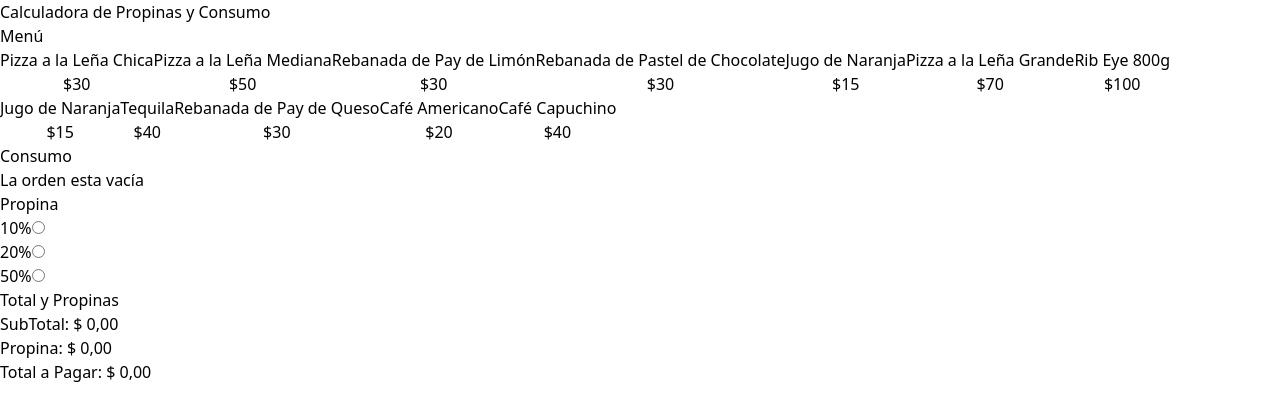
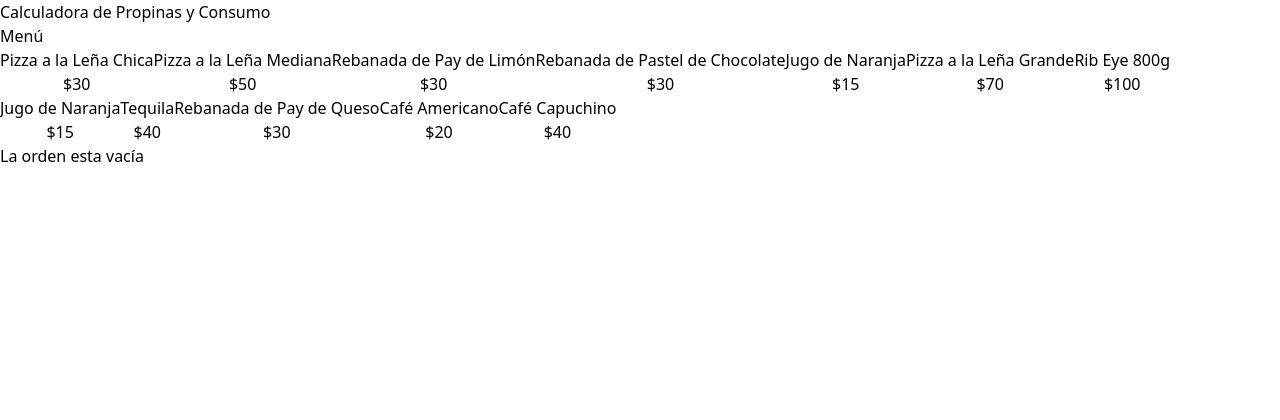
Before and after one commit to Nico235711/calculadora-propinas-useReducer, a React (Vite) app: page / in a window 1280 px wide. Shown: the top 420 px of the page. Built offline with nearby package versions, Linux system fonts and the light colour scheme.

Commit message:
Reiniciando la Orden

```diff
--- a/src/App.tsx
+++ b/src/App.tsx
@@ -8,7 +8,7 @@ import useOrder from "./hooks/useOrder"
 
 function App() {
 
-  const { order, addItem, removeItem, tip, setTip } = useOrder()
+  const { order, addItem, removeItem, tip, setTip, placeOrder } = useOrder()
 
   return (
     <>
@@ -31,19 +31,29 @@ function App() {
         </div>
 
         <div className="border-2 border-slate-300 rounded-md p-5 md:overflow-y-scroll md:h-screen space-y-10">
+          {
+            order.length ? (
+              <>
                 <OrderContents
                   order={order}
                   removeItem={removeItem}
                 />
 
                 <TipPercentageForm
+                  tip={tip}
                   setTip={setTip}
                 />
 
                 <OrderTotals
                   order={order}
                   tip={tip}
+                  placeOrder={placeOrder}
                 />
+              </>
+              ) : (
+            <p className="font-bold text-3xl text-indigo-600">La orden esta vacía</p>
+            )
+          }
         </div>
       </main>
     </>
--- a/src/components/OrderContents.tsx
+++ b/src/components/OrderContents.tsx
@@ -14,7 +14,6 @@ const OrderContents = ({ order, removeItem } : OrderContentsProps) => {
 
       <div className="mt-5 space-y-3">
         {
-          order.length ? (
           order.map( item => (
             <div
               key={item.id}
@@ -37,9 +36,6 @@ const OrderContents = ({ order, removeItem } : OrderContentsProps) => {
               </div>
             </div>
           ))
-          ) : (
-            <p className="font-bold text-3xl text-indigo-600">La orden esta vacía</p>
-          )
         }
       </div>
     </div>
--- a/src/components/OrderTotals.tsx
+++ b/src/components/OrderTotals.tsx
@@ -5,13 +5,15 @@ import { formatCurrency } from "../helpers"
 type OrderTotalsProps = {
   order: OrderItem[]
   tip: number
+  placeOrder: () => void
 }
 
-const OrderTotals = ({ order, tip }: OrderTotalsProps) => {
+const OrderTotals = ({ order, tip, placeOrder }: OrderTotalsProps) => {
 
   const subTotalAmount = useMemo(() => order.reduce((total, item) => total + (item.quantity * item.price), 0), [order])
 
   const tipAmount = useMemo(() => subTotalAmount * tip, [tip, order])
+  const totalAmount = useMemo(() => subTotalAmount + tipAmount, [tip, order])
 
   return (
     <>
@@ -19,8 +21,16 @@ const OrderTotals = ({ order, tip }: OrderTotalsProps) => {
         <h2 className="font-bold text-3xl">Total y Propinas</h2>
         <p className="font-bold text-2xl">SubTotal: <span className="font-normal">{formatCurrency(subTotalAmount)}</span></p>
         <p className="font-bold text-2xl">Propina: <span className="font-normal">{formatCurrency(tipAmount)}</span></p>
-        <p className="font-bold text-2xl">Total a Pagar: <span className="font-normal">{formatCurrency(subTotalAmount + tipAmount)}</span></p>
+        <p className="font-bold text-2xl">Total a Pagar: <span className="font-normal">{formatCurrency(totalAmount)}</span></p>
       </div>
+
+      <button
+        className="bg-black w-full py-3 text-white text-lg uppercase font-bold disabled:opacity-10"
+        disabled={totalAmount === 0}
+        onClick={placeOrder}
+      >
+        Guardar Orden
+      </button>
     </>
   )
 }
--- a/src/components/TipPercentageForm.tsx
+++ b/src/components/TipPercentageForm.tsx
@@ -1,6 +1,7 @@
 import { Dispatch, SetStateAction } from "react"
 
 type TipPercentageFormProps = {
+  tip: number
   setTip: Dispatch<SetStateAction<number>>
 }
 
@@ -22,22 +23,23 @@ const tipOptions = [
   },
 ]
 
-const TipPercentageForm = ({ setTip } : TipPercentageFormProps) => {
+const TipPercentageForm = ({ tip, setTip } : TipPercentageFormProps) => {
 
   return (
     <div>
       <h3 className="font-bold text-3xl">Propina</h3>
       <form>
         {
-          tipOptions.map(tip => (
-            <div key={tip.id} className="flex items-center gap-2 mt-1">
-              <label htmlFor={tip.id}>{tip.label}</label>
+          tipOptions.map(tipOption => (
+            <div key={tipOption.id} className="flex items-center gap-2 mt-1">
+              <label htmlFor={tipOption.id}>{tipOption.label}</label>
               <input
                 type="radio"
                 name="tip"
-                id={tip.id}
-                value={tip.value}
+                id={tipOption.id}
+                value={tipOption.value}
                 onChange={e => setTip(+e.target.value)}
+                checked={tipOption.value === tip}
               />
             </div>
           ))
--- a/src/hooks/useOrder.ts
+++ b/src/hooks/useOrder.ts
@@ -32,12 +32,18 @@ const useOrder = () => {
     setOrder(updatedOrder)
   }
 
+  const placeOrder = () => {
+    setOrder([])
+    setTip(0)
+  }
+
   return {
     order,
     tip,
     setTip,
     addItem,
-    removeItem
+    removeItem,
+    placeOrder
   }
 }
 
```
Lines whose indentation alone changed are shown as unchanged.
